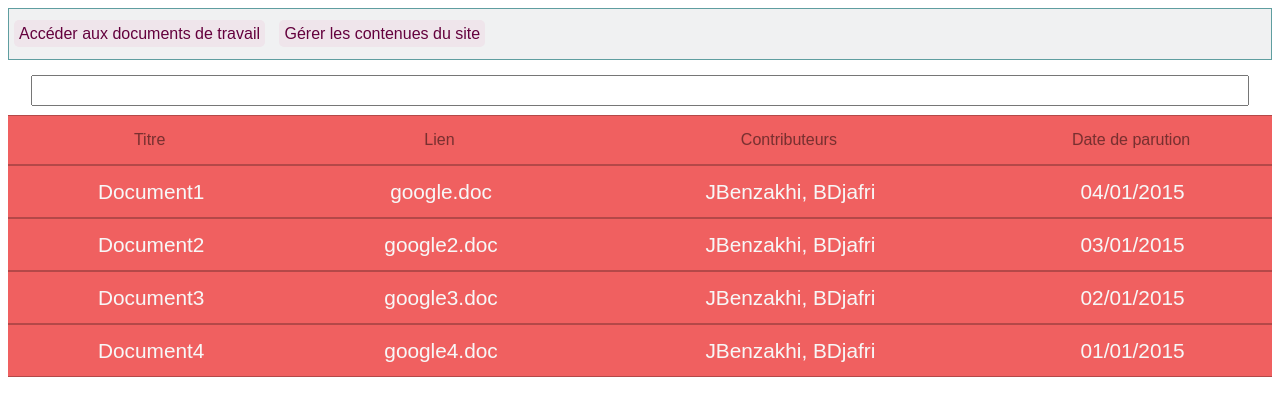
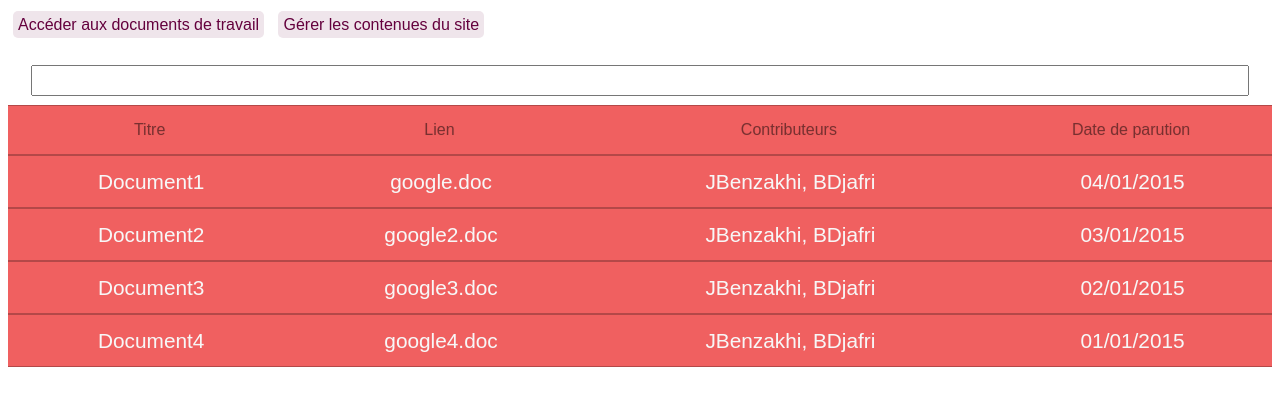
Before and after one commit to IlhamMe/e-miage, a PHP site: page /OnLine/docs.html in a window 1280 px wide. Shown: the top 416 px of the page. Run offline with PHP 8.4, Linux system fonts and the light colour scheme.

Commit message:
modification de la page echange de documents

```diff
--- a/Maquette/css/Style.css
+++ b/Maquette/css/Style.css
@@ -109,10 +109,9 @@ input{
 nav
 {
     padding: 0px;
-    border: 1px solid #5F9EA0;
     margin: 0 0 0 0;
 	padding: 11 0 0 0;
-	background-color: #F0F1F2;
+
 }
 
 article
```
